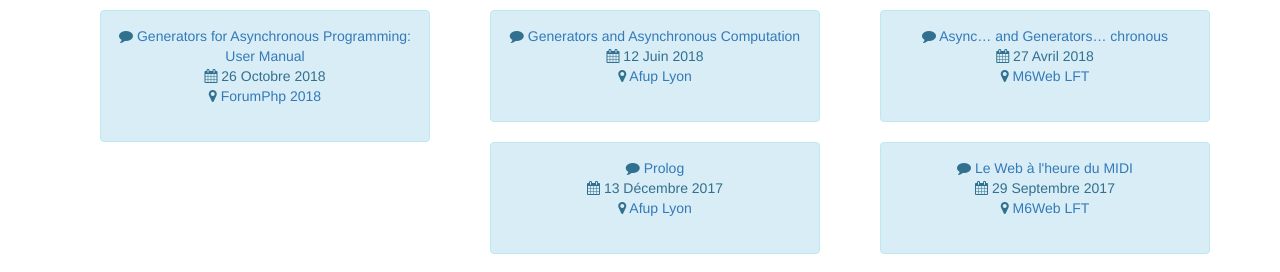
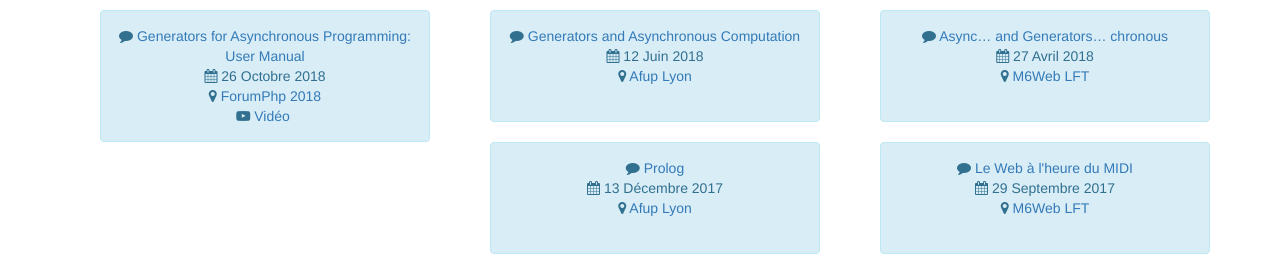
Before and after one commit to b-viguier/b-viguier.github.io, a Jekyll site: the page built from index.html, in a window 1280 px wide. Shown: the part 668-940 px from the top of the page. Built offline with Jekyll 4.4.1, drawn with Linux system fonts in a browser that asks for light colours; nearby versions of some CDN libraries.

Commit message:
Added ForumPhp-2018 video

```diff
--- a/_data/talks.yml
+++ b/_data/talks.yml
@@ -4,6 +4,7 @@
     date: 26 Octobre 2018
     event: ForumPhp 2018
     event_url: https://event.afup.org/forumphp2018/programme/#2752
+    remarks: <i class="fa fa-youtube-play"></i> <a href="https://youtu.be/7TvIIt4c8uY">Vidéo</a>
 -
     title: Generators and Asynchronous Computation
     url: downloads/talks/Afup-GeneratorsAndAsync.pdf
```
